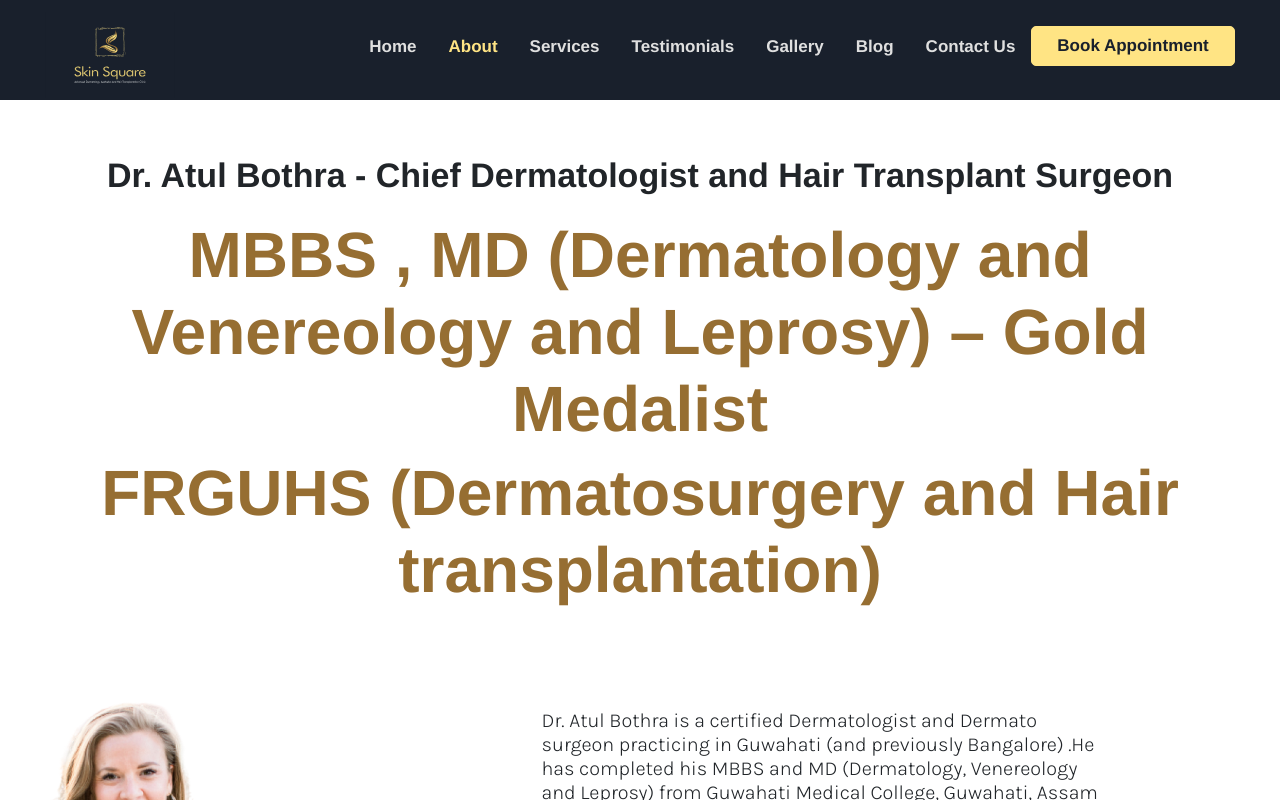
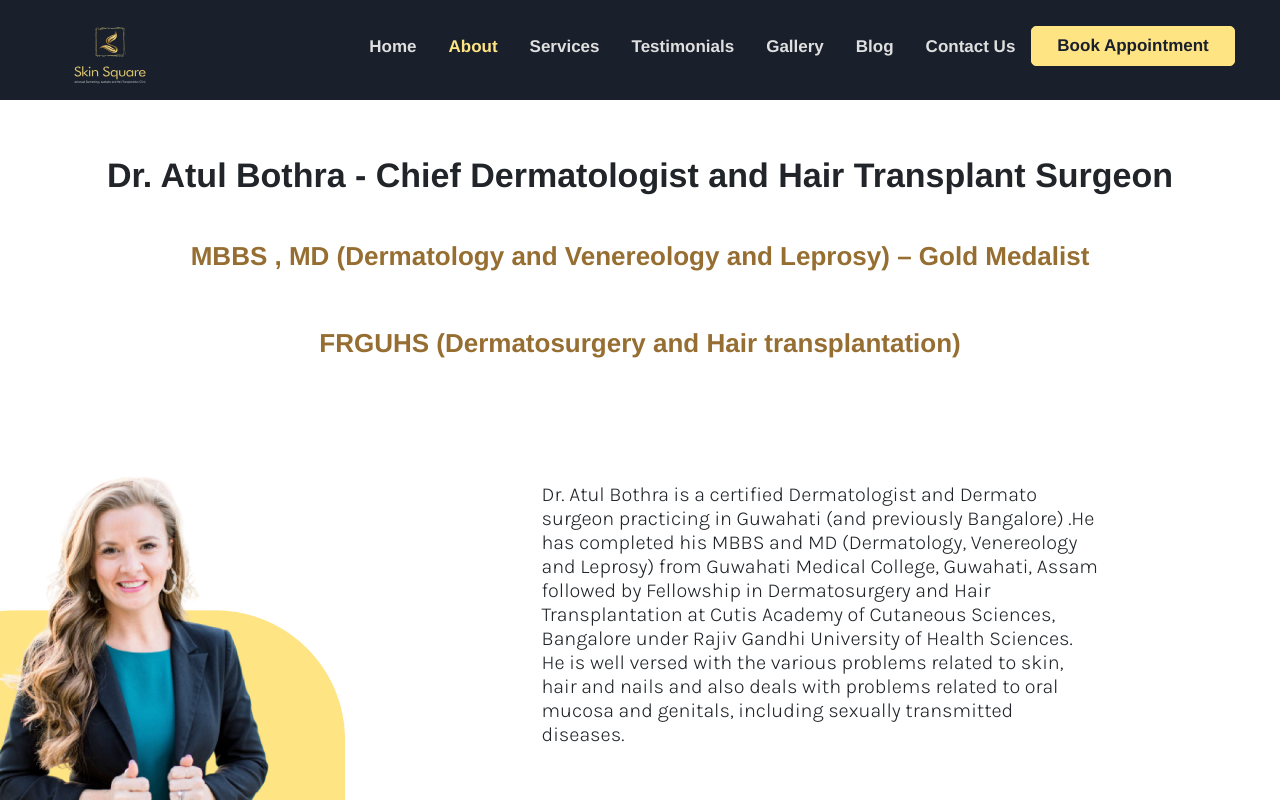
Before and after one commit to byneInfo/SkinWeb, a React (Create React App) app: page /about in a window 1280 px wide. Shown: the top 800 px of the page. Built offline with nearby package versions, Linux system fonts and the light colour scheme; no server answers.

Commit message:
Update index.js

```diff
--- a/src/components/About/index.js
+++ b/src/components/About/index.js
@@ -9,8 +9,8 @@ function About() {
       <Container style={{marginTop:'0px'}} style={{marginTop:'150px'}}>
         <div className="page-title">
         <p className="title">Dr. Atul Bothra - Chief Dermatologist and Hair Transplant Surgeon </p>
-              <h1 className="heading">MBBS , MD (Dermatology and Venereology and Leprosy) – Gold Medalist</h1>
-              <h1 className="heading">FRGUHS (Dermatosurgery and Hair transplantation)</h1>
+              <h5 className="heading">MBBS , MD (Dermatology and Venereology and Leprosy) – Gold Medalist</h5>
+              <h5 className="heading">FRGUHS (Dermatosurgery and Hair transplantation)</h5>
         </div><br/>
         <div className="aboutFeature">
             <img src={GroupGirl} alt="" style={{width:'30vw',}}/>
```
